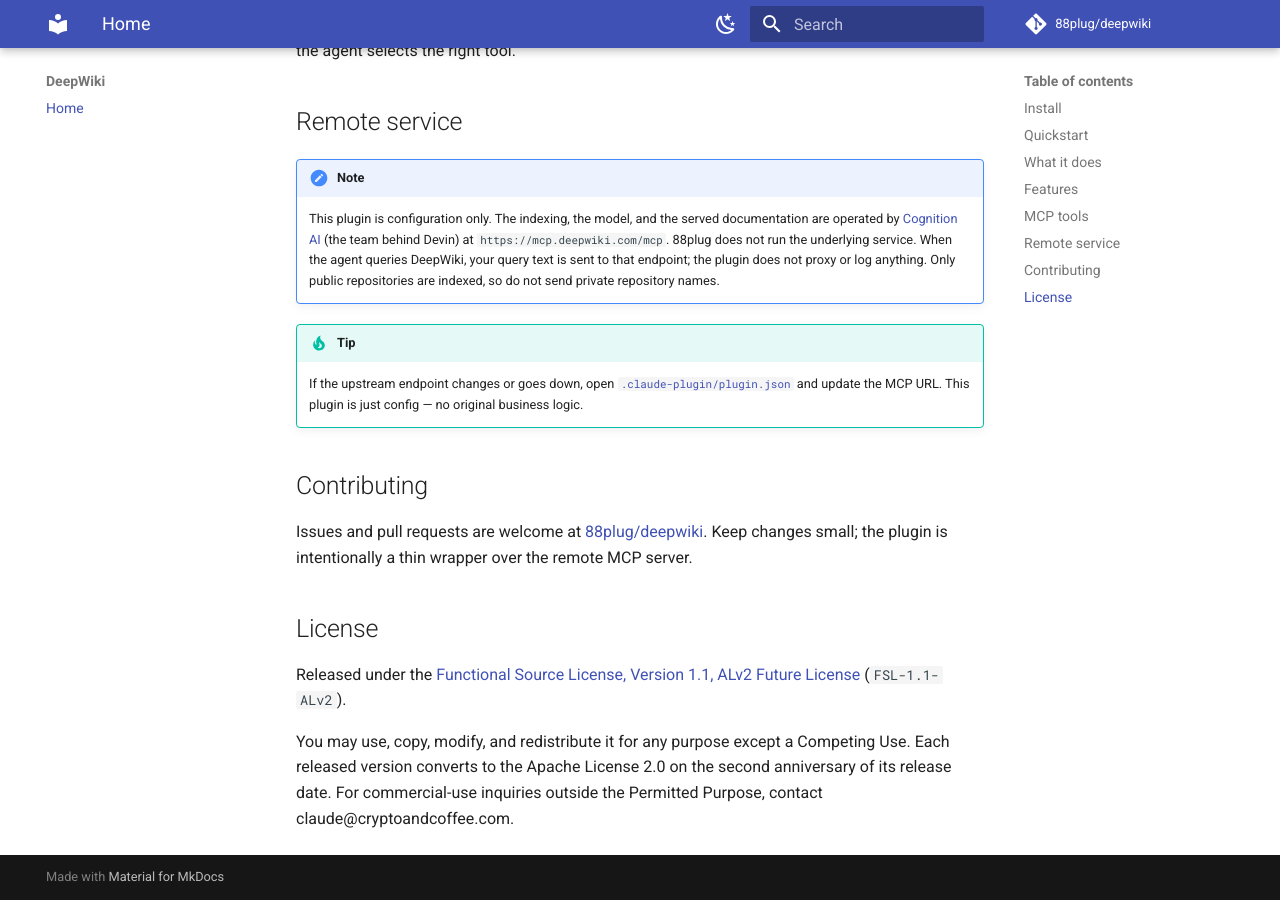
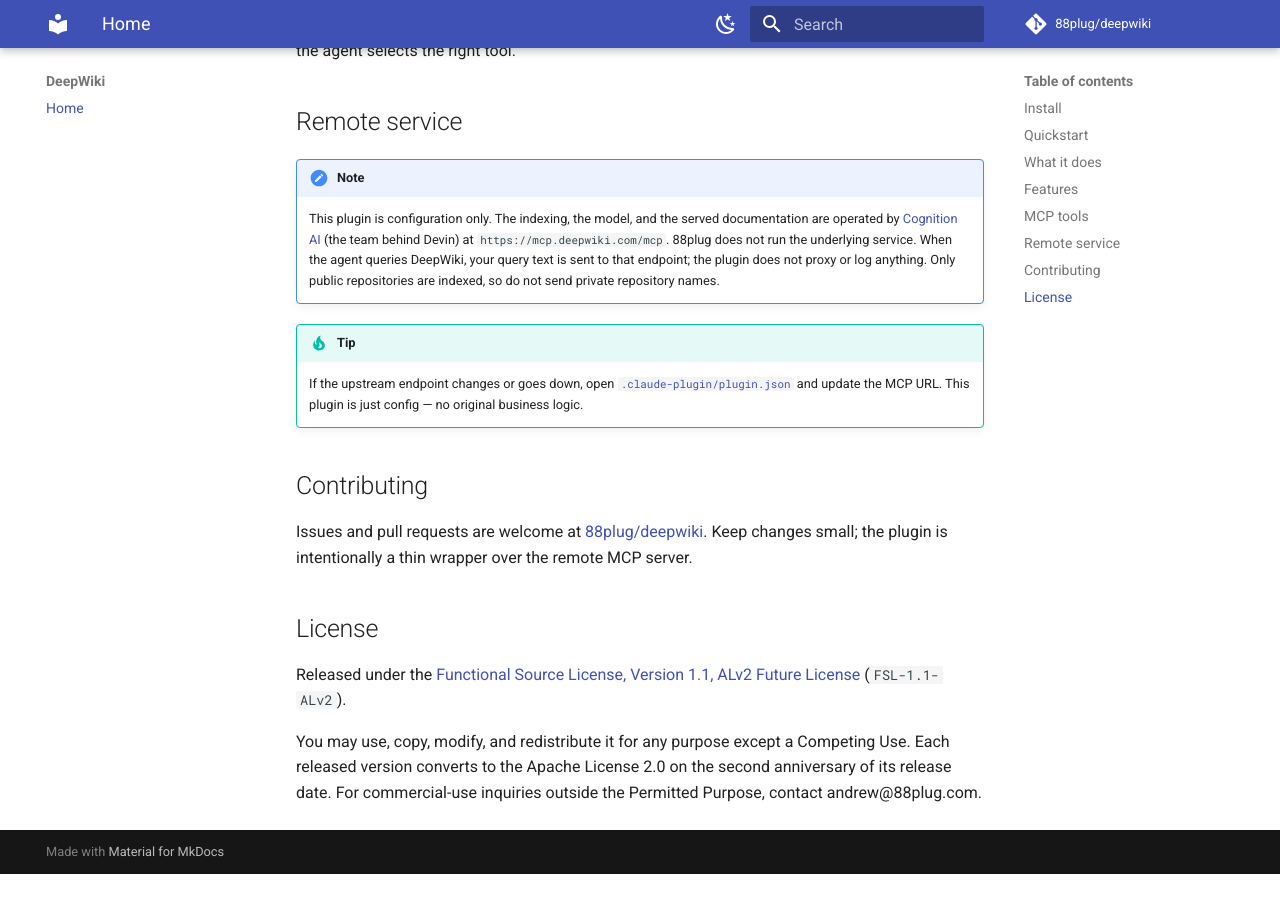
Before and after one commit to 88plug/deepwiki, an MkDocs documentation site: the page built from docs/index.md, in a window 1280 px wide and 900 px high, scrolled down 1930 px. Built offline with MkDocs 1.6.1 and Material for MkDocs 9.7.7, drawn with Linux system fonts in a browser that asks for light colours; comment, search, counter and statistics services are not loaded; after the commit the page ends 2804 px from its top, so only the background shows below that.

Commit message:
chore(privacy): replace personal-domain commercial contact with 88plug email

```diff
--- a/docs/index.md
+++ b/docs/index.md
@@ -101,4 +101,4 @@
 You may use, copy, modify, and redistribute it for any purpose except a Competing
 Use. Each released version converts to the Apache License 2.0 on the second
 anniversary of its release date. For commercial-use inquiries outside the
-Permitted Purpose, contact claude@cryptoandcoffee.com.
+Permitted Purpose, contact andrew@88plug.com.
```
Also changed, not shown: README.md (+1 -1 lines).
